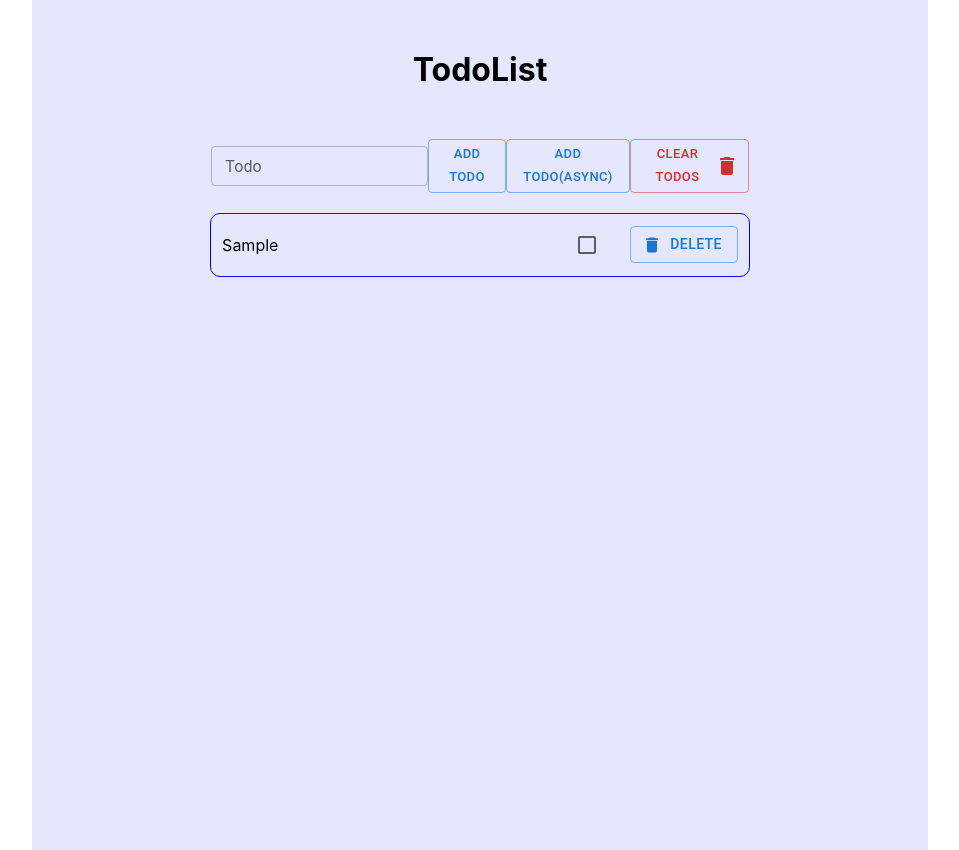
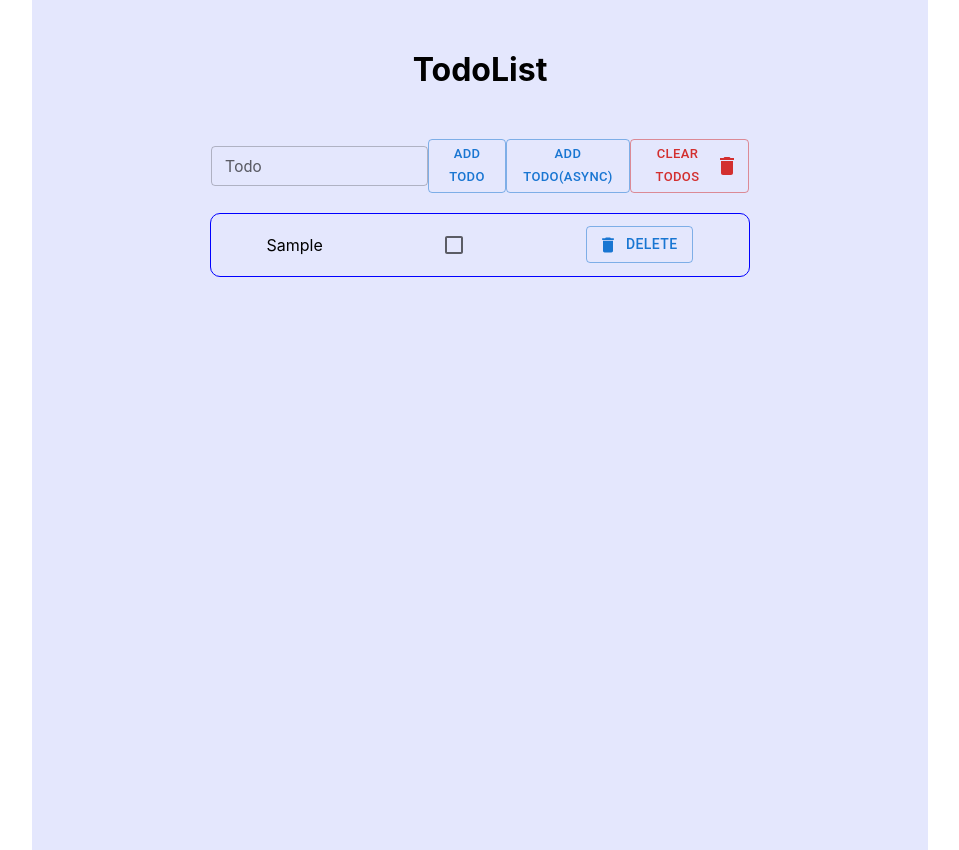
Before and after one commit to SILHOUETTEj/Todo-App-Typescript-Redux-Toolkit-, a React (Create React App) app: page / in a window 1280 px wide. Both pictures are taken after typing "Sample" into the empty fields and a click on the button "ADD TODO". Shown: the whole page, without its empty margins (160-1119 px from the left). Built offline with nearby package versions, Linux system fonts and the light colour scheme.

Commit message:
problem w/ toggling todo

```diff
--- a/src/components/TodoItem.module.css
+++ b/src/components/TodoItem.module.css
@@ -17,6 +17,14 @@
   text-align: start;
   width: 60%;
   overflow: hidden;
+}
+
+.TodoItem__text_done {
+  text-align: start;
+  width: 60%;
+  overflow: hidden;
+  text-decoration: line-through;
+  color:lime;
 }
 
 @media (max-width: 1230px) {
--- a/src/components/TodoItem.tsx
+++ b/src/components/TodoItem.tsx
@@ -1,7 +1,7 @@
 import DeleteIcon from "@mui/icons-material/Delete";
 import { Button, Checkbox } from "@mui/material";
 import { useAppDispatch } from "../store/hooks";
-import { deleteTodo, TodoItem } from "../store/todolist/todoSlice";
+import { deleteTodo, TodoItem, toggleTodo } from "../store/todolist/todoSlice";
 
 import styles from "./TodoItem.module.css";
 
@@ -14,11 +14,24 @@ const TodoItemComponent = ({ data }: TodoItemProps) => {
   const deleteTodoHandler = () => {
     dispatch(deleteTodo(data.id));
   };
+
+  const checkBoxHandler = () => {
+    dispatch(toggleTodo(data.id));
+  };
   return (
     <li className={styles.TodoItem}>
       <div className={styles.TodoItem__container}>
-        <div className={styles.TodoItem__text}>{data.text}</div>
-        <Checkbox className={styles.TodoItem__checkbox} />
+        <div
+          className={
+            data.status ? "styles.TodoItem__text_done" : "styles.TodoItem__text"
+          }
+        >
+          {data.text}
+        </div>
+        <Checkbox
+          className={styles.TodoItem__checkbox}
+          onClick={checkBoxHandler}
+        />
         <Button
           className={styles.TodoItem__deleteTodoBtn}
           variant="outlined"
--- a/src/store/todolist/todoSlice.tsx
+++ b/src/store/todolist/todoSlice.tsx
@@ -39,6 +39,13 @@ export const todoSlice = createSlice({
     deleteTodo: (state, action: PayloadAction<number>) => {
       state.value = state.value.filter((el) => el.id !== action.payload);
     },
+    toggleTodo: (state, action: PayloadAction<number>) => {
+      state.value.forEach((item) => {
+        if (item.id === action.payload) {
+          item.status = !item.status;
+        }
+      });
+    },
   },
   extraReducers: (builder) => {
     builder.addCase(
@@ -54,7 +61,8 @@ export const todoSlice = createSlice({
   },
 });
 
-export const { addTodo, clearTodos, deleteTodo } = todoSlice.actions;
+export const { addTodo, clearTodos, deleteTodo, toggleTodo } =
+  todoSlice.actions;
 
 export const selectTodos = (state: RootState) => state.todos.value;
 
```
